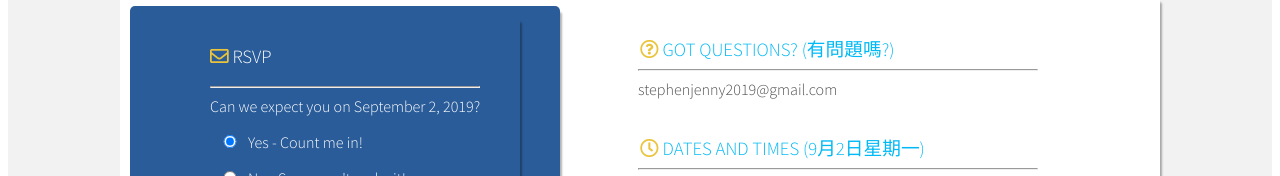
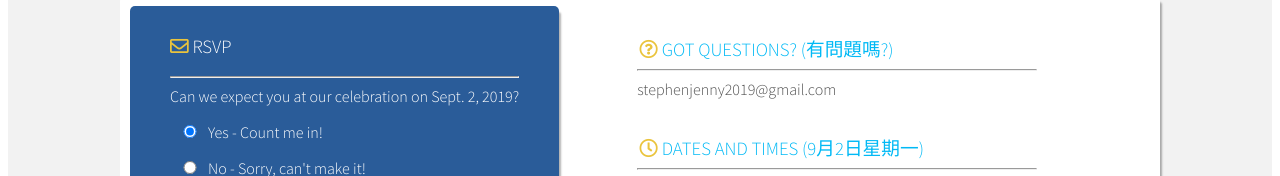
Before and after one commit to jennypoon/sj902, a React (Create React App) app in the folder client/: page / in a window 1280 px wide. Shown: the part 642-818 px from the top of the page. Built offline with nearby package versions, Linux system fonts and the light colour scheme.

Commit message:
fixed wording and added chinese characters

```diff
--- a/client/src/components/RSVP.jsx
+++ b/client/src/components/RSVP.jsx
@@ -25,12 +25,12 @@ class RSVP extends Component {
 
   render() {
     return (
-      <div className="rsvpComponent">
+      <div className="formContent">
         {this.state.rsvp ? (
-          <div>
-            <h3>Your RSVP has been sent! Thank You!</h3>
-            <p>Need to make a Change? Just submit another RSVP and we'll use the latest one</p>
-            <p>Got Questions? Email us at: stephenjenny2019@gmail.com or call us at 604-716-7891</p>
+          <div className="formSubmitted">
+            <h2>Your RSVP has been sent! Thank You!</h2>
+            <p>Need to make a Change?<br/>Just submit another RSVP and we'll use the latest one</p>
+            <p>Got Questions?<br/>Email us at: <a href="mailto:stephenjenny2019@gmail.com?subject=Jenny and Stephen's Wedding Inquiry">stephenjenny2019@gmail.com</a><br/>or call us at 604-716-7891</p>
           </div>
           ) : (
           <div>
--- a/client/src/components/rsvpForm.jsx
+++ b/client/src/components/rsvpForm.jsx
@@ -67,7 +67,7 @@ class RsvpForm extends Component {
       <div>
 
           <label>
-            <span>Can we expect you on September 2, 2019?</span>
+            <span>Can we expect you at our celebration on Sept. 2, 2019?</span>
           </label>
 
           <p>
@@ -129,12 +129,12 @@ class RsvpForm extends Component {
                 {this.props.invalidState ? (<p style={{color:"red",textAlign:"center"}}> - - Please enter a valid email address - - </p>) : "" }
                 <p>
                   <label>
-                    First & Last Name<sup>*</sup>
+                    First & Last Name<sup>*</sup> (地址)
                   </label>
                   <input type="text" name="name" placeholder="Full Name" onChange={this.handleChange} required ></input><br/>
 
                   <label>
-                    Your Email<sup>*</sup>
+                    Your Email<sup>*</sup> (電郵)
                   </label>
                   <input type="text" placeholder="name@email.com" name="email" onChange={this.handleChange} required ></input><br/>
                 </p>
```
